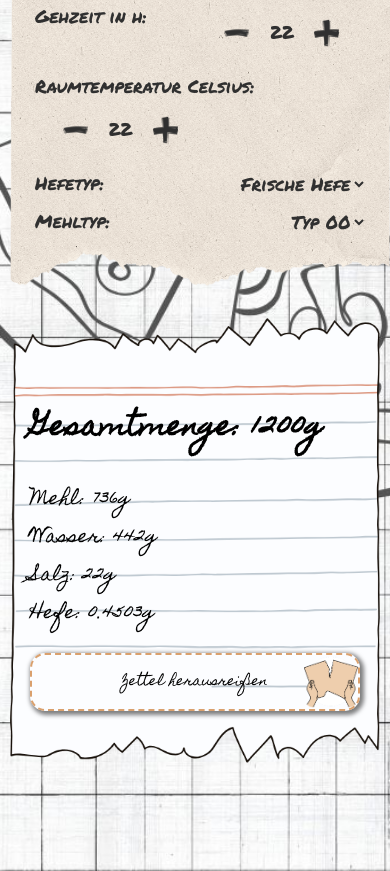
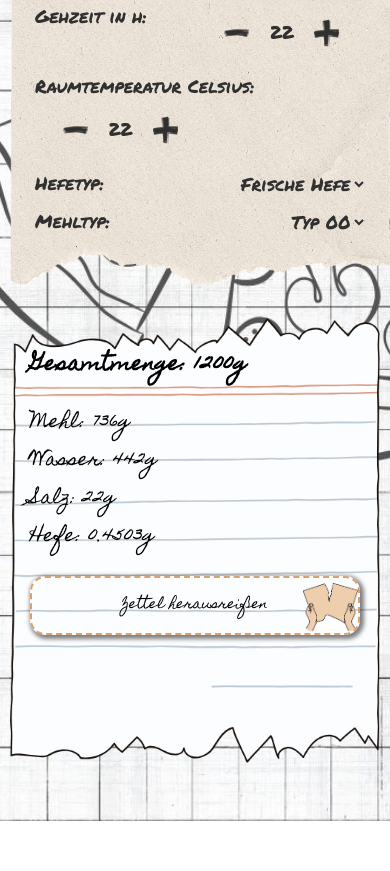
Before and after one commit to JohannesArnz/Brot, a plain HTML site: page index.html in a window 390 px wide. Shown: the part 493-1364 px from the top of the page. After the commit the page ends 1314 px from the top, so only its background shows below. Drawn offline with nearby package versions, Linux system fonts and the light colour scheme.

Commit message:
dasdagadfgs<fgS

```diff
--- a/styles.css
+++ b/styles.css
@@ -367,4 +367,15 @@ margin-right: 0px;
     padding-top:60px;
   }
 }
+
+@media (max-width: 400px) {
+  .ergebnis {
+    padding-top:10px;
+
+  }
+
+  h2 {
+    font-size: 20px;
+  }
+}
 /* HAllo */
```
